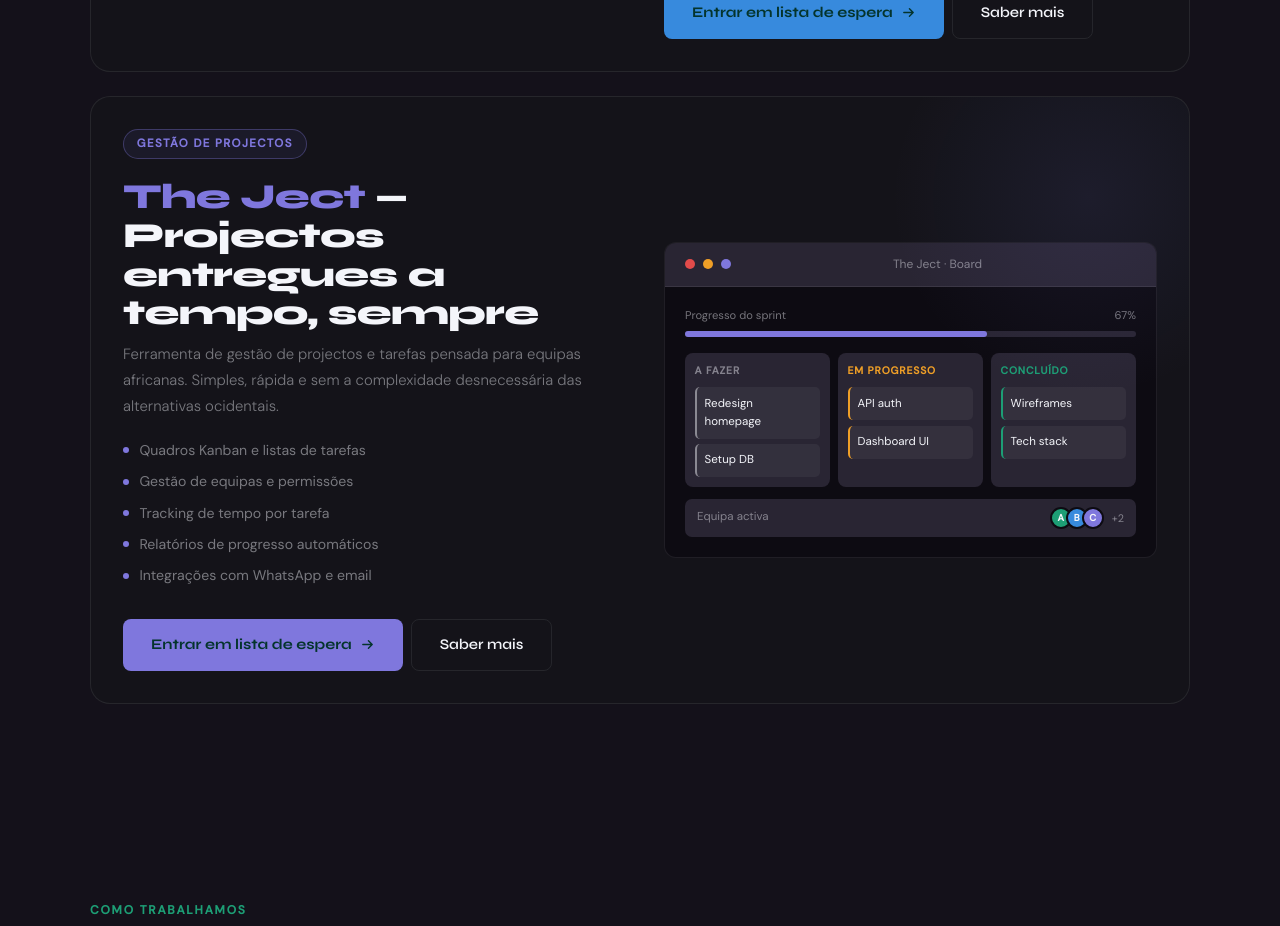
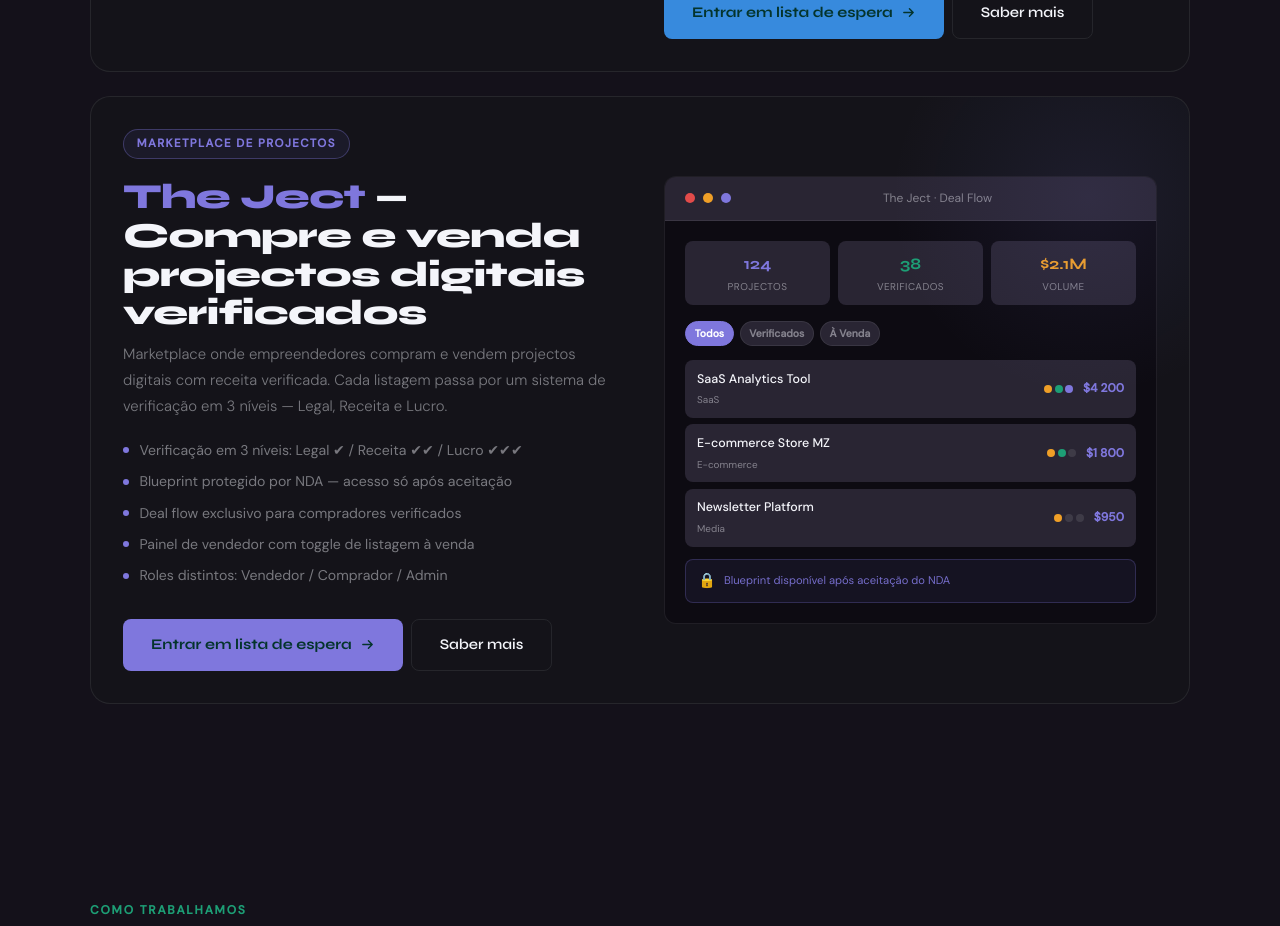
Before and after one commit to ArcidesFerrao/evolurelabs, a Next.js app: page / in a window 1280 px wide. Shown: the part 3420-4346 px from the top of the page. Built offline with nearby package versions, Linux system fonts and the light colour scheme.

Commit message:
theject right info

```diff
--- a/app/components/Products.tsx
+++ b/app/components/Products.tsx
@@ -51,20 +51,20 @@
   },
   {
     id: "theject",
-    badge: "Gestão de Projectos",
+    badge: "Marketplace de Projectos",
     name: "The Ject",
-    tagline: "Projectos entregues a tempo, sempre",
-    desc: "Ferramenta de gestão de projectos e tarefas pensada para equipas africanas. Simples, rápida e sem a complexidade desnecessária das alternativas ocidentais.",
+    tagline: "Compre e venda projectos digitais verificados",
+    desc: "Marketplace onde empreendedores compram e vendem projectos digitais com receita verificada. Cada listagem passa por um sistema de verificação em 3 níveis — Legal, Receita e Lucro.",
     accent: "var(--purple)",
     accentRaw: "#7F77DD",
     accentSubtle: "rgba(127,119,221,0.08)",
     accentBorder: "rgba(127,119,221,0.35)",
     features: [
-      "Quadros Kanban e listas de tarefas",
-      "Gestão de equipas e permissões",
-      "Tracking de tempo por tarefa",
-      "Relatórios de progresso automáticos",
-      "Integrações com WhatsApp e email",
+      "Verificação em 3 níveis: Legal ✔ / Receita ✔✔ / Lucro ✔✔✔",
+      "Blueprint protegido por NDA — acesso só após aceitação",
+      "Deal flow exclusivo para compradores verificados",
+      "Painel de vendedor com toggle de listagem à venda",
+      "Roles distintos: Vendedor / Comprador / Admin",
     ],
     cta: { label: "Entrar em lista de espera", href: "#contacto" },
     secondary: { label: "Saber mais", href: "#contacto" },
@@ -390,23 +390,28 @@
 }
 
 function TheJectMock() {
-  const cols = [
+  const listings = [
     {
-      title: "A fazer",
-      color: "var(--muted)",
-      tasks: ["Redesign homepage", "Setup DB"],
+      name: "SaaS Analytics Tool",
+      price: "$4 200",
+      badges: 3,
+      category: "SaaS",
     },
     {
-      title: "Em progresso",
-      color: "var(--amber)",
-      tasks: ["API auth", "Dashboard UI"],
+      name: "E-commerce Store MZ",
+      price: "$1 800",
+      badges: 2,
+      category: "E-commerce",
     },
     {
-      title: "Concluído",
-      color: "var(--accent)",
-      tasks: ["Wireframes", "Tech stack"],
+      name: "Newsletter Platform",
+      price: "$950",
+      badges: 1,
+      category: "Media",
     },
   ];
+  const badgeColor = ["var(--amber)", "var(--accent)", "#7F77DD"];
+
   return (
     <div
       style={{
@@ -416,6 +421,7 @@
         overflow: "hidden",
       }}
     >
+      {/* topbar */}
       <div
         style={{
           background: "var(--dash-bg)",
@@ -448,139 +454,168 @@
             marginRight: "auto",
           }}
         >
-          The Ject · Board
+          The Ject · Deal Flow
         </span>
       </div>
+
       <div style={{ padding: "1.25rem" }}>
-        {/* Progress bar */}
-        <div style={{ marginBottom: "1rem" }}>
+        {/* Platform stats */}
+        <div style={{ display: "flex", gap: "0.5rem", marginBottom: "1rem" }}>
+          {[
+            { val: "124", label: "Projectos", color: "#7F77DD" },
+            { val: "38", label: "Verificados", color: "var(--accent)" },
+            { val: "$2.1M", label: "Volume", color: "var(--amber)" },
+          ].map((s) => (
             <div
-            style={{
-              display: "flex",
-              justifyContent: "space-between",
-              fontSize: "0.7rem",
-              color: "var(--muted)",
-              marginBottom: "0.4rem",
-            }}
-          >
-            <span>Progresso do sprint</span>
-            <span>67%</span>
-          </div>
-          <div
-            style={{ height: 6, borderRadius: 3, background: "var(--dash-bg)" }}
-          >
-            <div
-              style={{
-                height: "100%",
-                width: "67%",
-                borderRadius: 3,
-                background: "#7F77DD",
-              }}
-            />
-          </div>
-        </div>
-        {/* Kanban columns */}
-        <div
-          style={{
-            display: "grid",
-            gridTemplateColumns: "repeat(3,1fr)",
-            gap: "0.5rem",
-          }}
-        >
-          {cols.map((col) => (
-            <div
-              key={col.title}
+              key={s.label}
               style={{
                 background: "var(--dash-bg)",
                 borderRadius: 8,
-                padding: "0.6rem",
+                padding: "0.65rem 0.75rem",
+                flex: 1,
+                textAlign: "center",
               }}
             >
               <div
                 style={{
-                  fontSize: "0.65rem",
-                  color: col.color,
+                  fontFamily: "var(--font-display)",
                   fontWeight: 700,
-                  textTransform: "uppercase",
-                  letterSpacing: "0.08em",
-                  marginBottom: "0.5rem",
+                  fontSize: "1rem",
+                  color: s.color,
                 }}
               >
-                {col.title}
+                {s.val}
               </div>
+              <div
+                style={{
+                  fontSize: "0.62rem",
+                  color: "var(--muted)",
+                  marginTop: "0.15rem",
+                  textTransform: "uppercase",
+                  letterSpacing: "0.05em",
+                }}
+              >
+                {s.label}
+              </div>
+            </div>
+          ))}
+        </div>
+
+        {/* Filter bar */}
+        <div
+          style={{
+            display: "flex",
+            gap: "0.35rem",
+            marginBottom: "0.85rem",
+            flexWrap: "wrap",
+          }}
+        >
+          {["Todos", "Verificados", "À Venda"].map((f, i) => (
+            <span
+              key={f}
+              style={{
+                fontSize: "0.65rem",
+                fontWeight: 600,
+                padding: "0.2rem 0.55rem",
+                borderRadius: 100,
+                background: i === 0 ? "#7F77DD" : "var(--dash-bg)",
+                color: i === 0 ? "#fff" : "var(--muted)",
+                border: "1px solid " + (i === 0 ? "#7F77DD" : "var(--border)"),
+              }}
+            >
+              {f}
+            </span>
+          ))}
+        </div>
+
+        {/* Listings */}
+        <div
+          style={{ display: "flex", flexDirection: "column", gap: "0.4rem" }}
+        >
+          {listings.map((l) => (
+            <div
+              key={l.name}
+              style={{
+                display: "flex",
+                alignItems: "center",
+                justifyContent: "space-between",
+                padding: "0.6rem 0.75rem",
+                background: "var(--dash-bg)",
+                borderRadius: 8,
+              }}
+            >
               <div
                 style={{
                   display: "flex",
                   flexDirection: "column",
-                  gap: "0.35rem",
+                  gap: "0.18rem",
                 }}
               >
-                {col.tasks.map((t) => (
-                  <div
-                    key={t}
+                <span
                   style={{
-                      background: "rgba(244,245,250,0.05)",
-                      borderRadius: 5,
-                      padding: "0.45rem 0.5rem",
-                      fontSize: "0.72rem",
+                    fontSize: "0.78rem",
                     color: "var(--foreground)",
-                      borderLeft: `2px solid ${col.color}`,
+                    fontWeight: 500,
                   }}
                 >
-                    {t}
+                  {l.name}
+                </span>
+                <span style={{ fontSize: "0.62rem", color: "var(--muted)" }}>
+                  {l.category}
+                </span>
               </div>
+              <div
+                style={{ display: "flex", alignItems: "center", gap: "0.6rem" }}
+              >
+                {/* verification badges */}
+                <div style={{ display: "flex", gap: "0.18rem" }}>
+                  {Array.from({ length: 3 }).map((_, i) => (
+                    <span
+                      key={i}
+                      style={{
+                        width: 8,
+                        height: 8,
+                        borderRadius: "50%",
+                        background:
+                          i < l.badges
+                            ? badgeColor[i]
+                            : "rgba(255,255,255,0.1)",
+                        display: "inline-block",
+                      }}
+                    />
                   ))}
+                </div>
+                <span
+                  style={{
+                    fontSize: "0.75rem",
+                    color: "#7F77DD",
+                    fontWeight: 700,
+                  }}
+                >
+                  {l.price}
+                </span>
               </div>
             </div>
           ))}
         </div>
-        {/* Team row */}
+
+        {/* NDA gate hint */}
         <div
           style={{
             marginTop: "0.75rem",
+            padding: "0.6rem 0.75rem",
+            background: "rgba(127,119,221,0.08)",
+            border: "1px solid rgba(127,119,221,0.25)",
+            borderRadius: 8,
             display: "flex",
             alignItems: "center",
-            justifyContent: "space-between",
-            padding: "0.5rem 0.75rem",
-            background: "var(--dash-bg)",
-            borderRadius: 7,
+            gap: "0.5rem",
           }}
         >
-          <span style={{ fontSize: "0.72rem", color: "var(--muted)" }}>
-            Equipa activa
+          <span style={{ fontSize: "0.9rem" }}>🔒</span>
+          <span style={{ fontSize: "0.7rem", color: "rgba(127,119,221,0.9)" }}>
+            Blueprint disponível após aceitação do NDA
           </span>
-          <div style={{ display: "flex", gap: "-4px" }}>
-            {["A", "B", "C"].map((l, i) => (
-              <div
-                key={i}
-                style={{
-                  width: 22,
-                  height: 22,
-                  borderRadius: "50%",
-                  background: ["#1D9E75", "#378ADD", "#7F77DD"][i],
-                  border: "2px solid #0d0b12",
-                  display: "flex",
-                  alignItems: "center",
-                  justifyContent: "center",
-                  fontSize: "0.6rem",
-                  fontWeight: 700,
-                  marginLeft: i > 0 ? -6 : 0,
-                }}
-              >
-                {l}
-              </div>
-            ))}
-            <div
-              style={{
-                fontSize: "0.68rem",
-                color: "var(--muted)",
-                marginLeft: "0.5rem",
-                lineHeight: "22px",
-              }}
-            >
-              +2
-            </div>
-          </div>
         </div>
       </div>
     </div>
```
Lines whose indentation alone changed are shown as unchanged.
